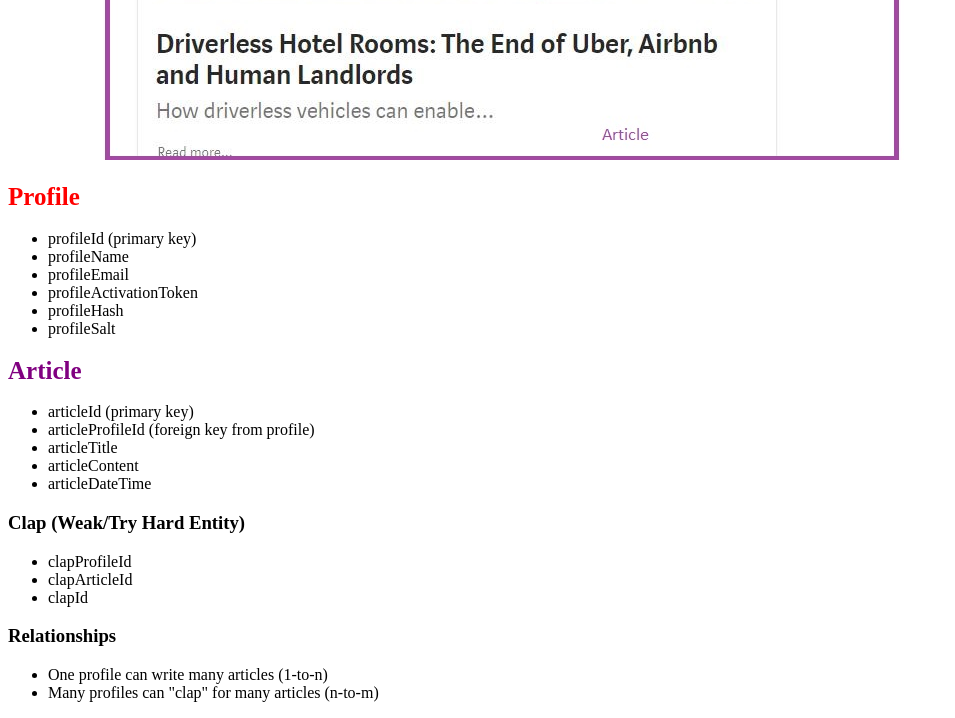
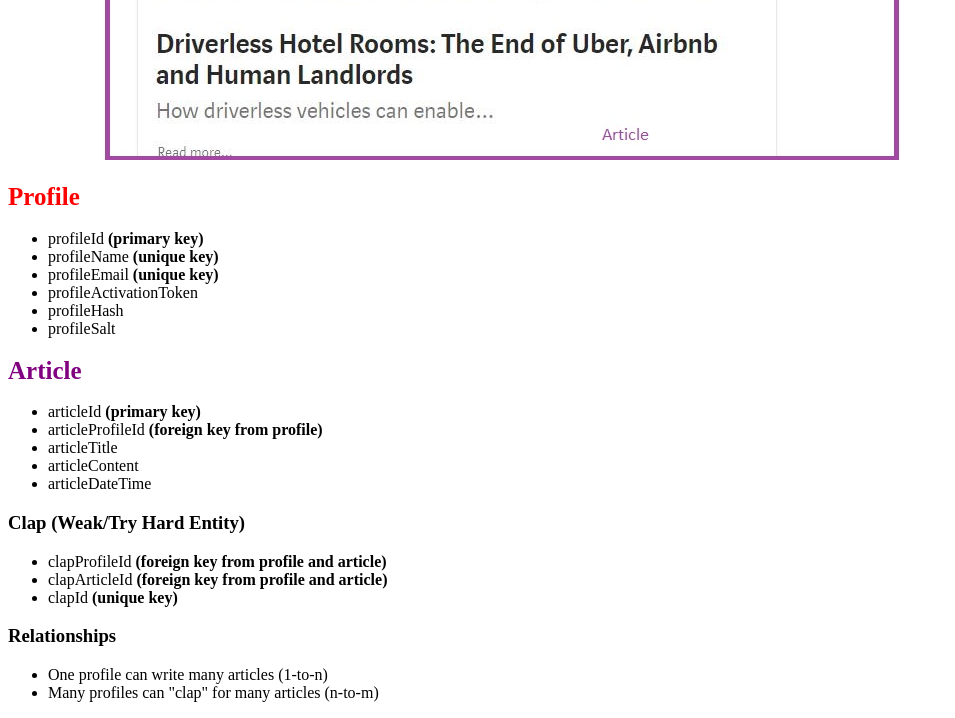
Before and after one commit to codingLyfe/data-design, a PHP site: page / in a window 1280 px wide. Shown: the part 1414-2132 px from the top of the page, without its empty margins (0-955 px from the left). Run offline with PHP 8.4, Linux system fonts and the light colour scheme.

Commit message:
added key descriptions

```diff
--- a/index.php
+++ b/index.php
@@ -46,9 +46,9 @@
 		<br>
 		<h3><span id = "redColorTxt">Profile</span></h3>
 		<ul>
-			<li>profileId (primary key)</li>
-			<li>profileName</li>
-			<li>profileEmail</li>
+			<li>profileId <strong>(primary key)</strong></li>
+			<li>profileName <strong>(unique key)</strong></li>
+			<li>profileEmail <strong>(unique key)</strong></li>
 			<li>profileActivationToken</li>
 			<!-- Hash and Salt used for password -->
 			<li>profileHash</li>
@@ -56,17 +56,17 @@
 		</ul>
 		<h3><span id = "purpleColorTxt">Article</span></h3>
 			<ul>
-				<li>articleId (primary key)</li>
-				<li>articleProfileId (foreign key from profile)</li>
+				<li>articleId <strong>(primary key)</strong></li>
+				<li>articleProfileId <strong>(foreign key from profile)</strong></li>
 				<li>articleTitle</li>
 				<li>articleContent</li>
 				<li>articleDateTime</li>
 			</ul>
 		<h3>Clap (Weak/Try Hard Entity)</h3>
 			<ul>
-				<li>clapProfileId</li>
-				<li>clapArticleId</li>
-				<li>clapId</li>
+				<li>clapProfileId <strong>(foreign key from profile and article)</strong></li>
+				<li>clapArticleId <strong>(foreign key from profile and article)</strong></li>
+				<li>clapId <strong>(unique key)</strong></li>
 			</ul>
 		<h3>Relationships</h3>
 		<ul>
```
